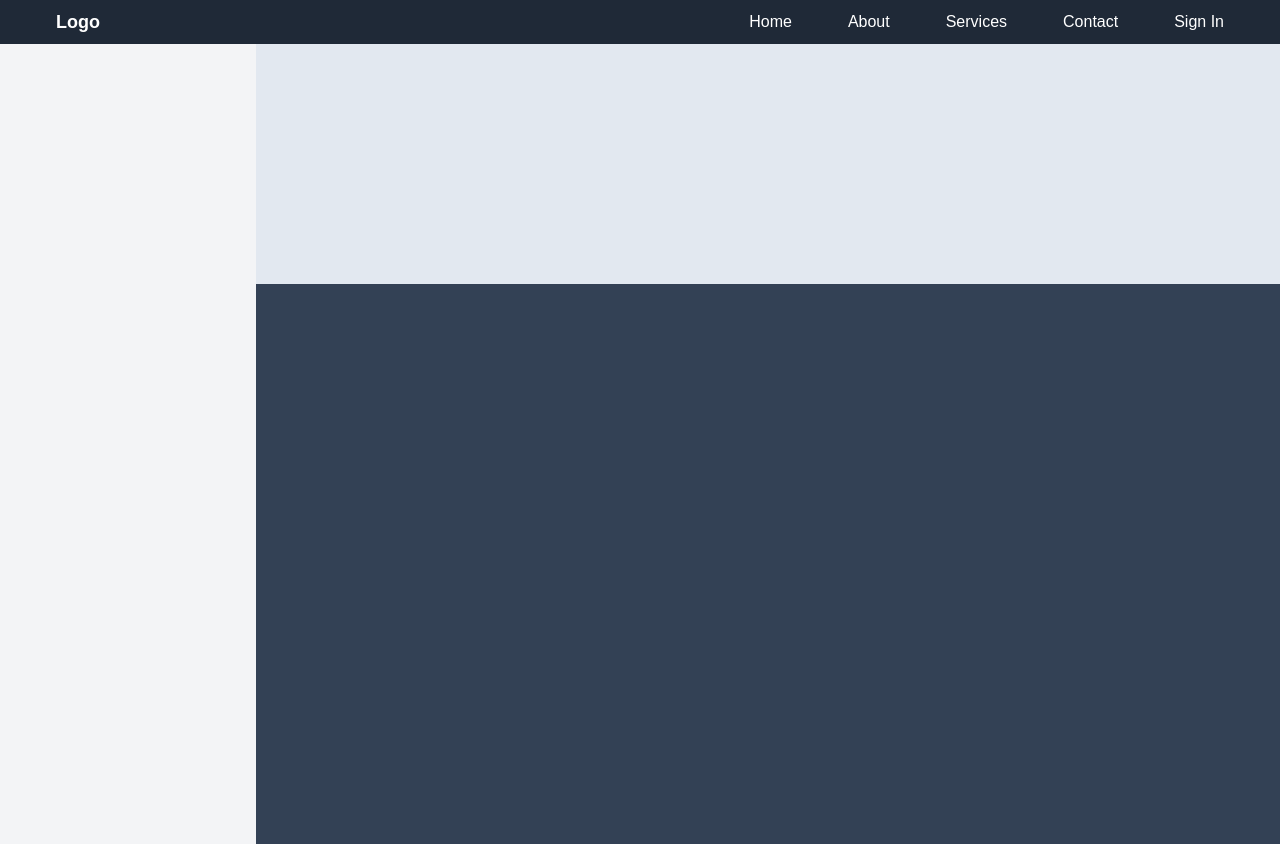
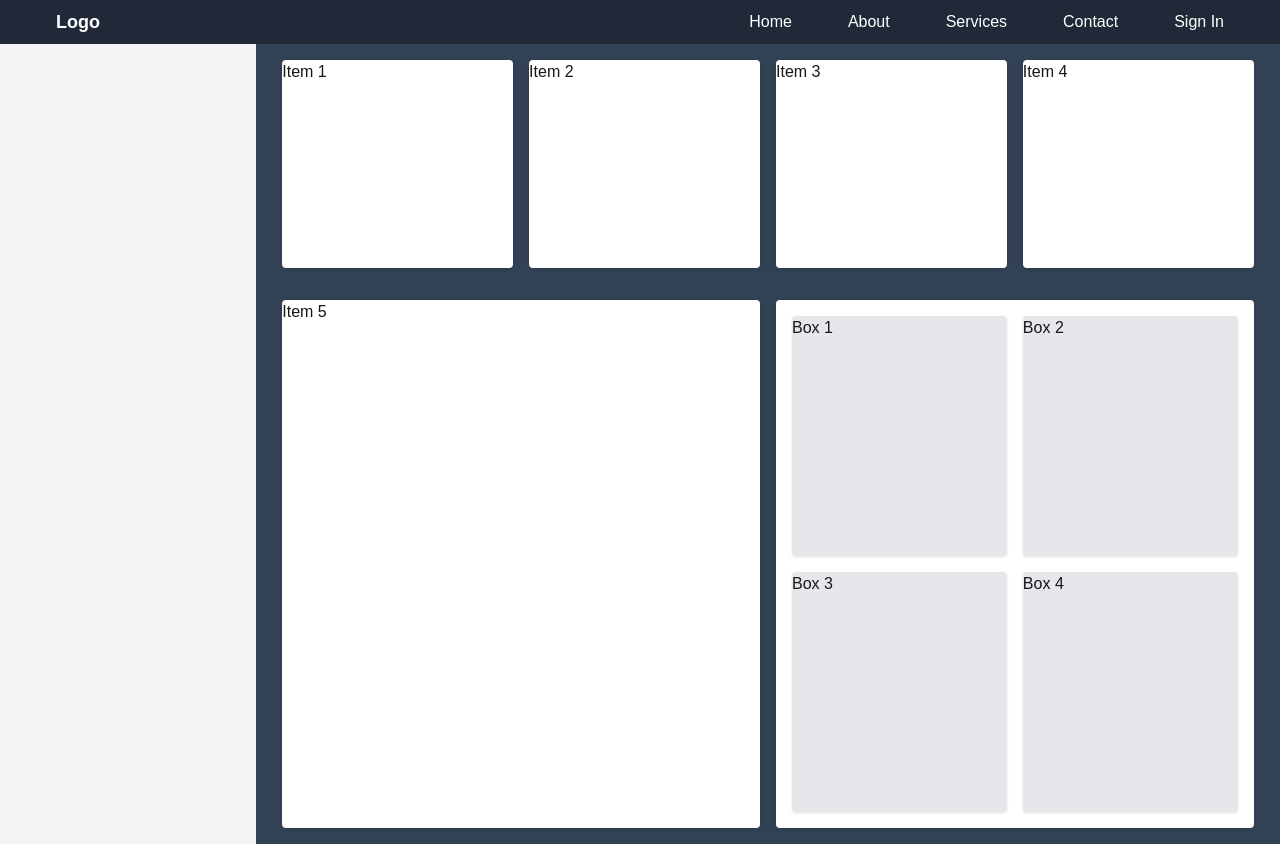
Before and after one commit to Saqib25492/Blogs, a Next.js app: page /dashboard in a window 1280 px wide. Built offline with nearby package versions, Linux system fonts and the light colour scheme.

Commit message:
dashboard layout

```diff
--- a/src/app/dashboard/page.js
+++ b/src/app/dashboard/page.js
@@ -4,16 +4,26 @@ import Sidebar from "./components/sidebar";
 const Dashboard = () => {
   return (
     <div className="flex w-full h-screen bg-gray-100">
-      <div className="h-full w-64 top-6 left-0">
-      </div>
+      <div className="h-full w-64 top-6 left-0"></div>
       <div className="grow bg-slate-700">
+        <div className="grid grid-cols-4 w-[98%] gap-4 p-4 mx-auto h-[30%]">
+          <div className="bg-white rounded shadow">Item 1</div>
+          <div className="bg-white rounded shadow">Item 2</div>
+          <div className="bg-white rounded shadow">Item 3</div>
+          <div className="bg-white rounded shadow">Item 4</div>
+        </div>
+        <div className="flex gap-4 w-[98%] h-[70%] p-4 mx-auto">
+          <div className="bg-white rounded shadow w-2/4">Item 5</div>
+          <div className="bg-white rounded shadow w-2/4">
+            <div className="grid grid-cols-2 p-4 gap-4 h-full">
+              <div className="bg-gray-200 rounded shadow">Box 1</div>
+              <div className="bg-gray-200 rounded shadow">Box 2</div>
+              <div className="bg-gray-200 rounded shadow">Box 3</div>
+              <div className="bg-gray-200 rounded shadow">Box 4</div>
+            </div>
+          </div>
 
-      <div className="flex h-[30%] w-full bg-slate-200 p-0">
-
-      </div>
-
-
-
+        </div>
       </div>
     </div>
   );
--- a/src/app/layout.js
+++ b/src/app/layout.js
@@ -30,7 +30,7 @@ export default function RootLayout({ children }) {
     <StoreProvider>
       <html lang="en">
         <body
-          className={`${geistSans.variable} ${geistMono.variable} antialiased w-screen h-screen m-0 p-0 overflow-x-hidden`}
+          className={`${geistSans.variable} ${geistMono.variable} antialiased w-screen h-[95vh] m-0 p-0 overflow-x-hidden`}
         >
           <Navbar />
           {children}
```
